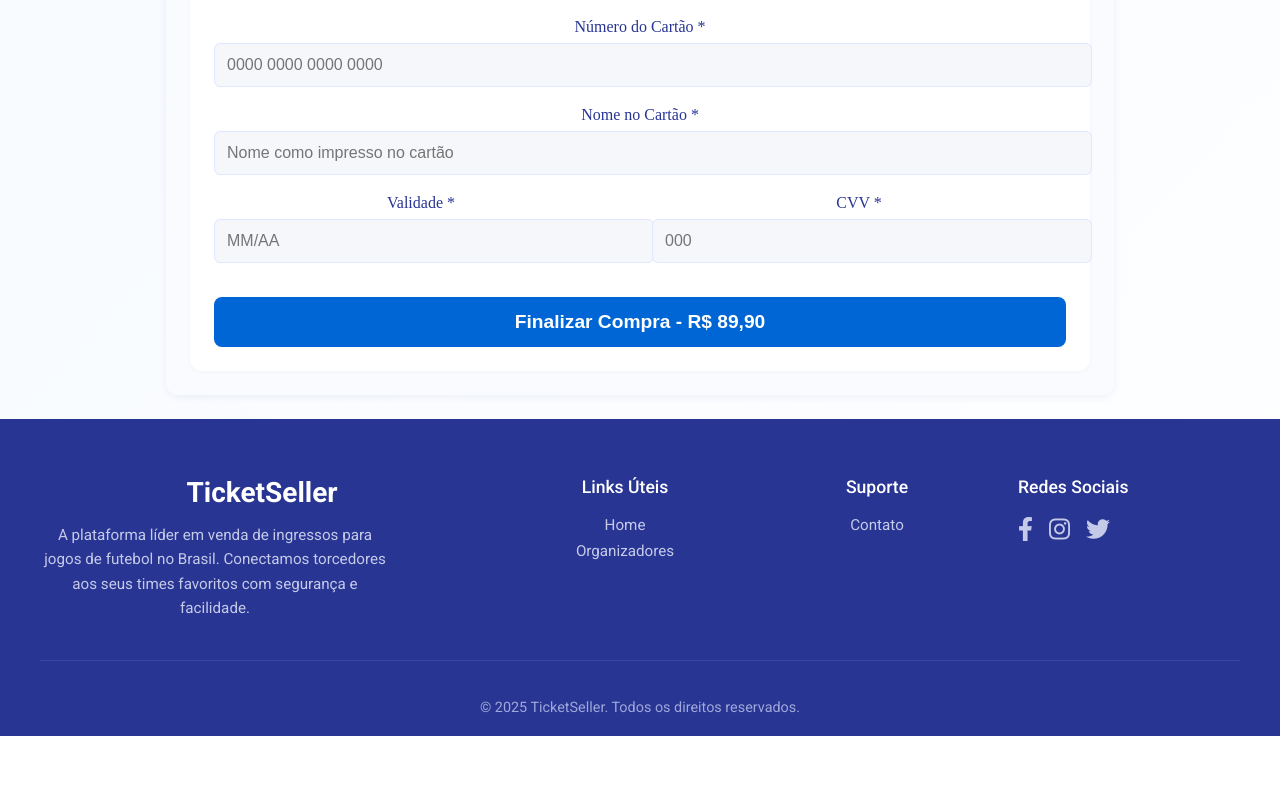
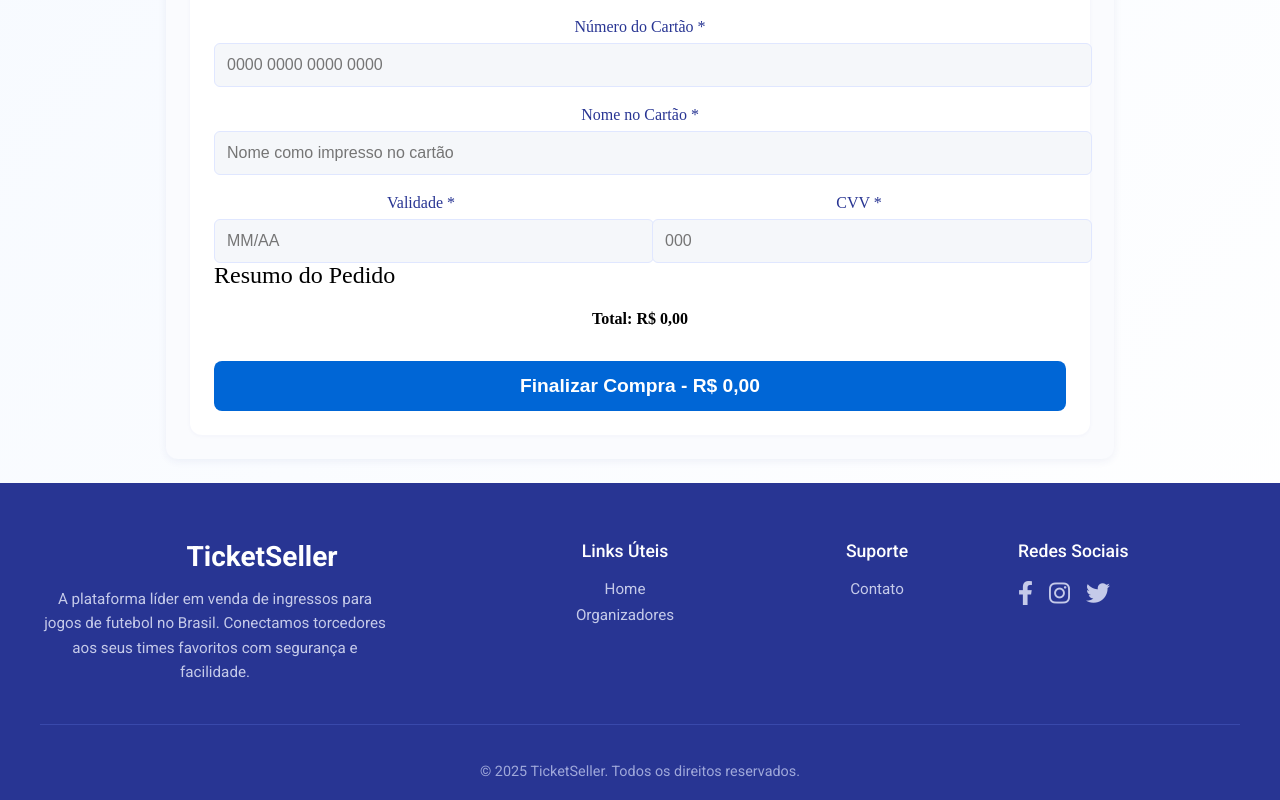
Before and after one commit to Projetos-de-Extensao/PFE_25.1_8001_I, a React (Vite) app in the folder TicketMaster/: page /checkout in a window 1280 px wide. Shown: the part 652-1452 px from the top of the page. Before the commit the page ends 1388 px from the top, so only its background shows below. Built offline with nearby package versions, Linux system fonts and the light colour scheme.

Commit message:
update logica checkout

```diff
--- a/TicketMaster/src/components/PaginaCheckout/PaginaCheckout.css
+++ b/TicketMaster/src/components/PaginaCheckout/PaginaCheckout.css
@@ -76,3 +76,30 @@
 .submit-button:hover {
   background: #004fa3;
 }
+
+.resumo-pedido {
+  background: #f5f7fa;
+  border-radius: 8px;
+  padding: 18px 16px;
+  margin-bottom: 18px;
+  box-shadow: 0 1px 4px rgba(40, 53, 147, 0.04);
+}
+
+.resumo-pedido ul {
+  list-style: disc inside;
+  margin: 0 0 8px 0;
+  padding: 0;
+}
+
+.resumo-pedido li {
+  font-size: 1rem;
+  color: #283593;
+  margin-bottom: 4px;
+}
+
+.resumo-pedido .total {
+  font-weight: bold;
+  color: #0066d6;
+  margin-top: 10px;
+  font-size: 1.1rem;
+}
--- a/TicketMaster/src/components/PaginaCheckout/PaginaCheckout.jsx
+++ b/TicketMaster/src/components/PaginaCheckout/PaginaCheckout.jsx
@@ -1,10 +1,12 @@
-import React, { useState } from "react";
+import React from "react";
 import "./Paginacheckout.css";
+import { useCarrinho } from "../../context/CarrinhoContext";
 
 function Paginacheckout() {
-  const [pedido] = useState({
-    preco: 89.90,
-  });
+  const { itens } = useCarrinho();
+
+  // Calcula o total dos itens do carrinho
+  const total = itens.reduce((sum, item) => sum + Number(item.preco), 0);
 
   const formatPrice = (price) =>
     price.toLocaleString("pt-BR", { style: "currency", currency: "BRL" });
@@ -110,6 +112,21 @@ function Paginacheckout() {
           </div>
         </div>
 
+        {/* Resumo dos ingressos */}
+        <div className="form-section" style={{ marginBottom: 16 }}>
+          <h2>Resumo do Pedido</h2>
+          <ul>
+            {itens.map((item, idx) => (
+              <li key={idx}>
+                {item.titulo} - Setor: {item.setor} - Fileira: {item.fileira} - Assento: {item.assento} - <strong>{formatPrice(item.preco)}</strong>
+              </li>
+            ))}
+          </ul>
+          <div style={{ marginTop: 8, fontWeight: "bold" }}>
+            Total: {formatPrice(total)}
+          </div>
+        </div>
+
         {/* Botão Finalizar */}
         <div style={{ marginTop: 24 }}>
           <button
@@ -117,7 +134,7 @@ function Paginacheckout() {
             className="submit-button"
             style={{ width: "100%" }}
           >
-            Finalizar Compra - {formatPrice(pedido.preco)}
+            Finalizar Compra - {formatPrice(total)}
           </button>
         </div>
       </form>
```
